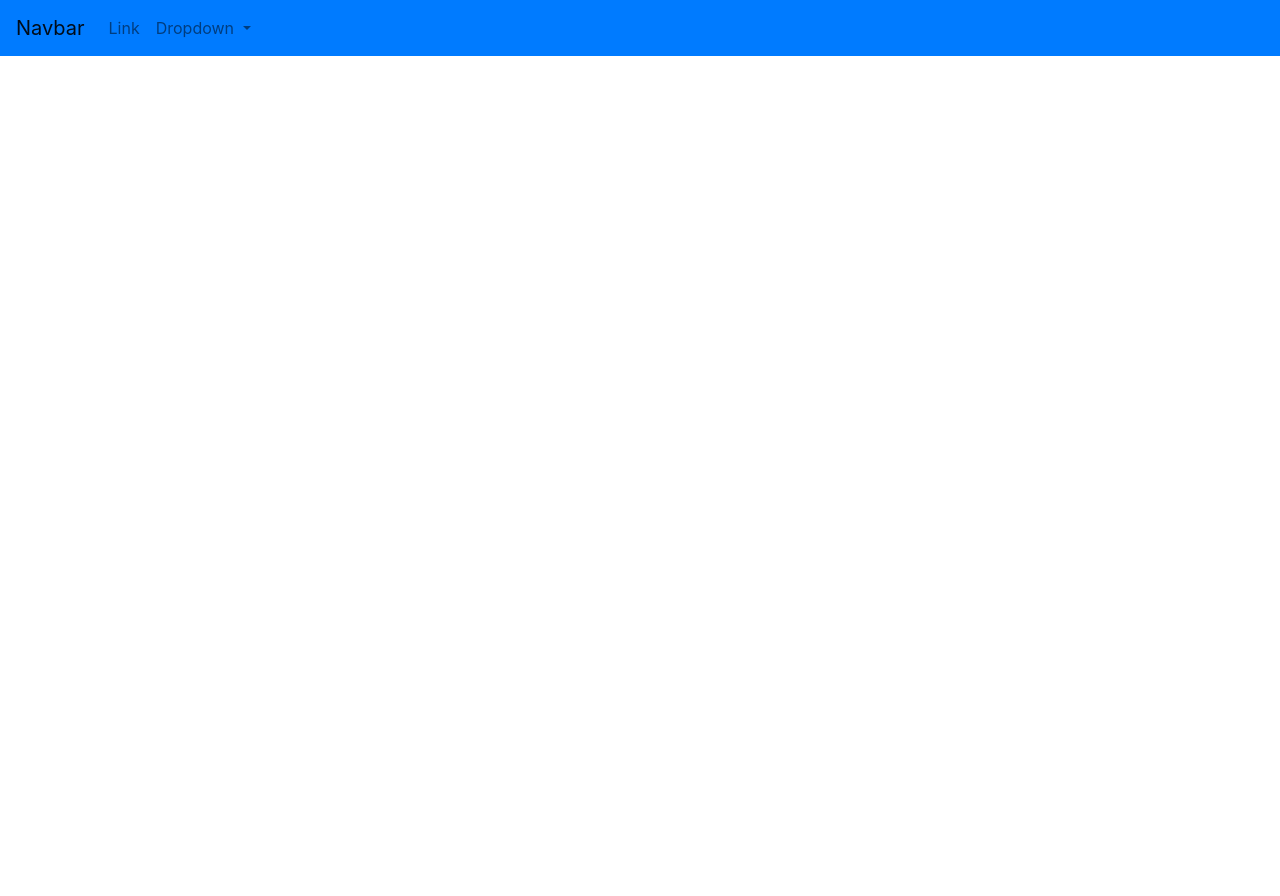
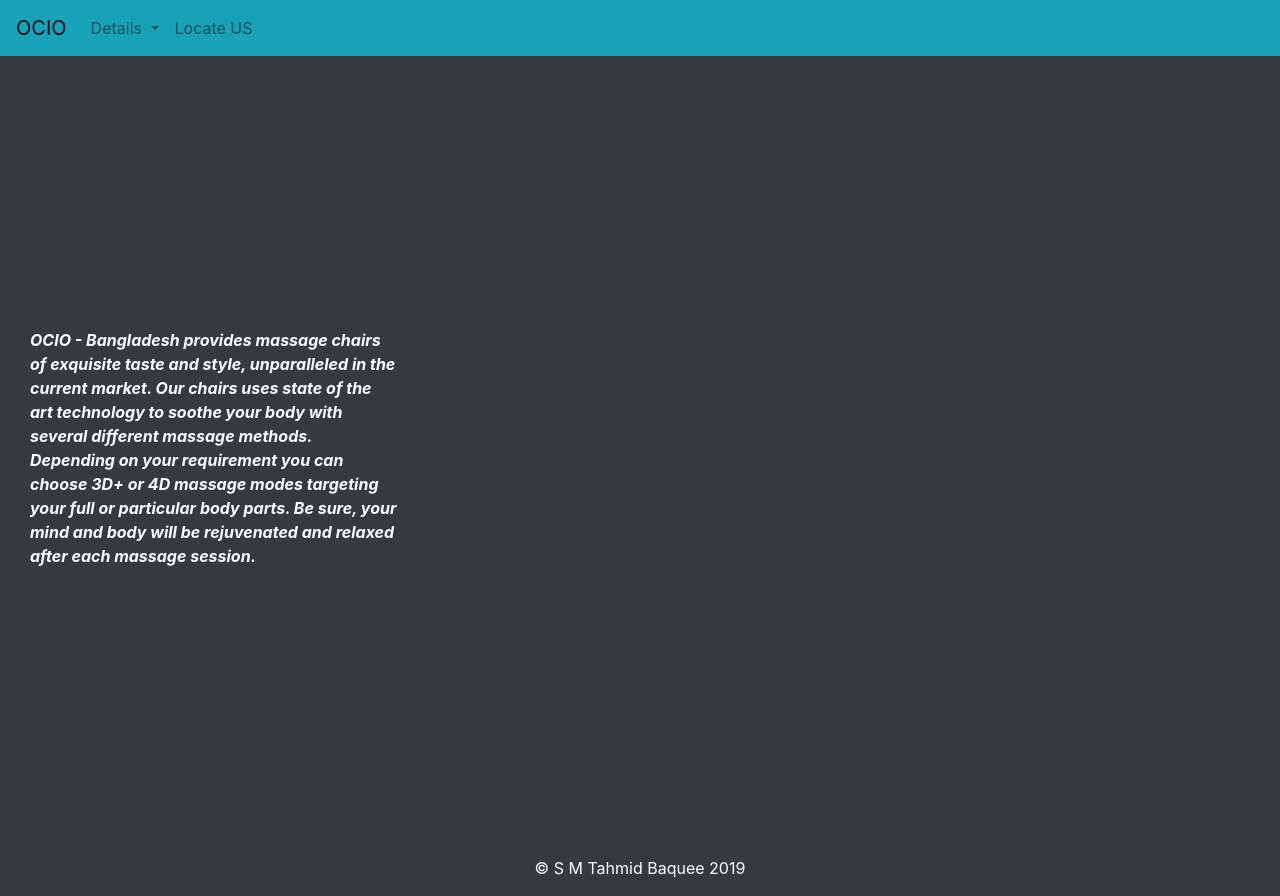
Before and after one commit to tahmid-sadi/OCIOWORLD, a Django app: page /products/ in a window 1280 px wide. Before the commit the page ends 56 px from the top, so only its background shows below. Run offline with Django 3.2, Linux system fonts and the light colour scheme; data that the repository does not hold is empty; some libraries are stand-ins or nearby versions.

Commit message:
Still working with design. Lot of work left.

```diff
--- a/products/templates/products/product_introduction.html
+++ b/products/templates/products/product_introduction.html
@@ -1,8 +1,8 @@
 {% extends 'base.html' %}
 
 {% block content %}
-<nav class="navbar navbar-expand-lg navbar-light bg-primary">
-    <a class="navbar-brand" href="#">Navbar</a>
+<nav class="navbar navbar-expand-lg navbar-light bg-info">
+    <a class="navbar-brand" href="{% url 'home' %}">OCIO</a>
     <button class="navbar-toggler" type="button" data-toggle="collapse" data-target="#navbarSupportedContent"
             aria-controls="navbarSupportedContent" aria-expanded="false" aria-label="Toggle navigation">
         <span class="navbar-toggler-icon"></span>
@@ -10,13 +10,10 @@
 
     <div class="collapse navbar-collapse" id="navbarSupportedContent">
         <ul class="navbar-nav mr-auto">
-            <li class="nav-item">
-                <a class="nav-link" href="#">Link</a>
-            </li>
             <li class="nav-item dropdown">
                 <a class="nav-link dropdown-toggle" href="#" id="navbarDropdown" role="button" data-toggle="dropdown"
                    aria-haspopup="true" aria-expanded="false">
-                    Dropdown
+                    Details
                 </a>
                 <div class="dropdown-menu" aria-labelledby="navbarDropdown">
                     <a class="dropdown-item" href="#">Action</a>
@@ -25,12 +22,31 @@
                     <a class="dropdown-item" href="#">Something else here</a>
                 </div>
             </li>
+            <li class="nav-item">
+                <a class="nav-link" href="{% url 'contact' %}">Locate US</a>
+            </li>
         </ul>
     </div>
 </nav>
-<br>
-{% for chair in chairs %}
-    <img src="{{ chair.model_image.url }}" width="300" height="300" class="img-fluid rounded-circle" alt="Responsive image">
-    <a href="{% url 'details' chair.id %}">{{ chair.model_number }}</a>
-{% endfor %}
+<div class="container-fluid">
+    <div class="row vh-100 bg-dark">
+        <div class="col-4 bg-dark align-self-center">
+            <div class="container text-white">
+                <p class="font-italic font-weight-bolder">OCIO - Bangladesh provides massage chairs of exquisite taste
+                    and style, unparalleled in the current market. Our chairs uses state of the art technology to soothe
+                    your body with several different massage methods. Depending on your requirement you can choose 3D+
+                    or 4D massage modes targeting your full or particular body parts. Be sure, your mind and body will
+                    be rejuvenated and relaxed after each massage session.
+                </p>
+            </div>
+        </div>
+        {% for chair in chairs %}
+        <div class="col-4 bg-dark align-self-center text-center">
+            <img src="{{ chair.model_image.url }}" width="300" height="300" class="img-fluid rounded mx-auto"
+                 alt="Responsive image">
+            <a href="{% url 'details' chair.id %}"> {{ chair.model_number }}</a>
+        </div>
+        {% endfor %}
+    </div>
+</div>
 {% endblock %}
--- a/templates/base.html
+++ b/templates/base.html
@@ -14,6 +14,13 @@
 <body>
 {% block content %}
 {% endblock %}
+<div class="row bg-dark">
+    <footer class="text-white mx-auto">
+        <div class="container text-center">
+            <p> © S M Tahmid Baquee {% now "Y" %}</p>
+        </div>
+    </footer>
+</div>
 
 <!-- Optional JavaScript -->
 <!-- jQuery first, then Popper.js, then Bootstrap JS -->
```
Also changed, not shown: templates/home.html (+4 -13 lines).
